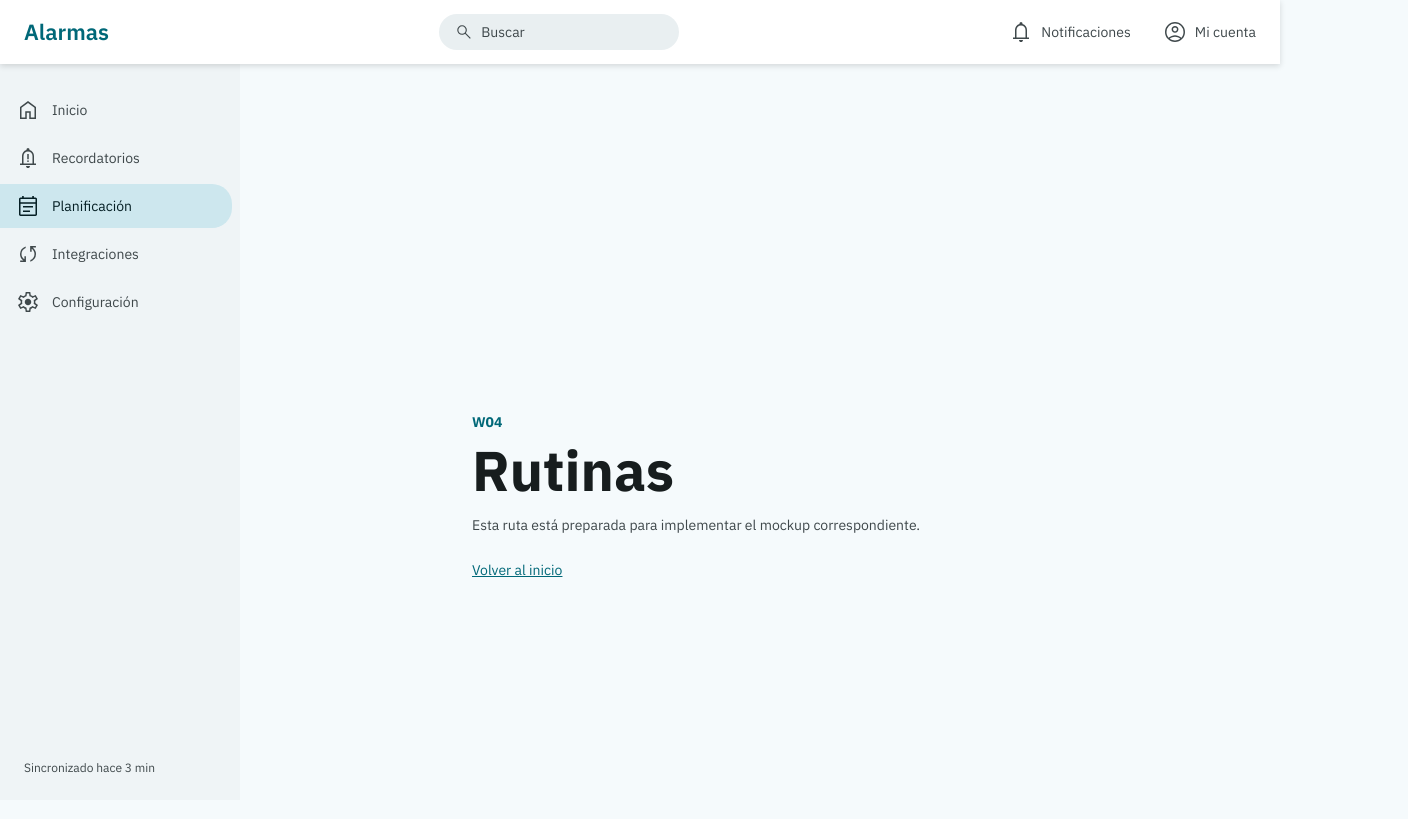
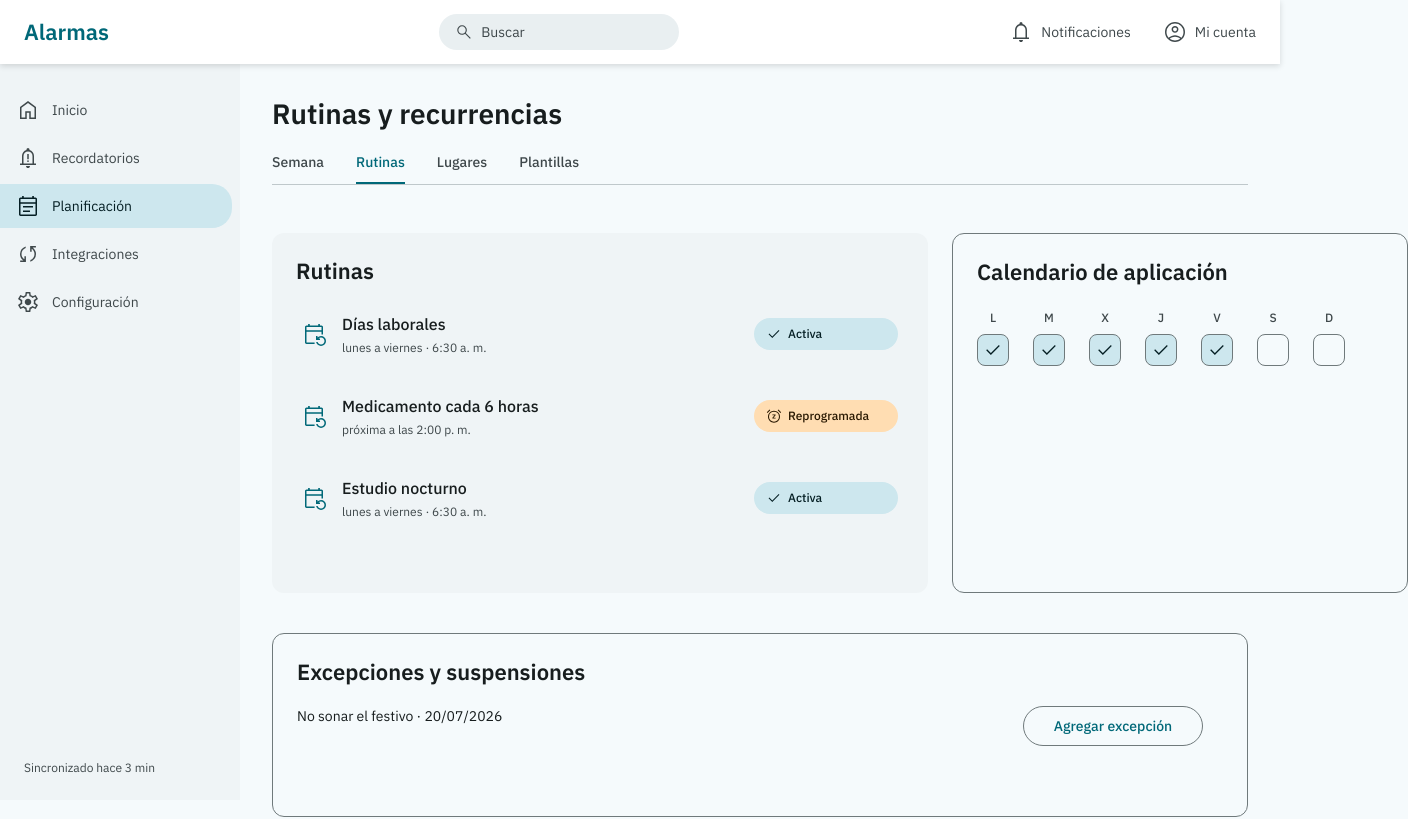
Before and after one commit to OscarGomez-MISO/ux-app-web, a React (Vite) app: page /rutinas in a window 1280 px wide. Shown: the top 819 px of the page, 1408 px wide, since content can reach past the window. Built offline with nearby package versions, Linux system fonts and the light colour scheme.

Commit message:
Pantalla w04

```diff
--- a/src/components/StatusLabel/index.tsx
+++ b/src/components/StatusLabel/index.tsx
@@ -18,7 +18,7 @@ const estados: Record<Estado, { icono: IconName; palabra: string }> = {
   pendiente: { icono: 'schedule', palabra: 'Pendiente' },
   critica: { icono: 'priority_high', palabra: 'Crítica' },
   completada: { icono: 'check', palabra: 'Completada' },
-  reprogramada: { icono: 'event_repeat', palabra: 'Reprogramada' },
+  reprogramada: { icono: 'snooze', palabra: 'Reprogramada' },
   noRealizada: { icono: 'close', palabra: 'No realizada' },
   sinUso: { icono: 'info', palabra: 'Sin uso' },
   sincronizado: { icono: 'check', palabra: 'Sincronizado' },
--- a/src/data/rutinas.js
+++ b/src/data/rutinas.js
@@ -18,5 +18,13 @@ export const titulos = {
   rutinas: 'Rutinas',
   calendario: 'Calendario de aplicación',
   excepciones: 'Excepciones y suspensiones',
+  excepcionAnadida: 'Excepción añadida',
   agregar: 'Agregar excepción',
+  editar: 'Rutina en edición',
+  editarAyuda: 'Los cambios se aplicarán a alertas futuras.',
+  guardar: 'Guardar cambios',
+  eliminar: 'Eliminar esta rutina',
+  vacio: 'Aún no tienes rutinas',
+  vacioAyuda: 'Crea una rutina para repetir alertas sin configurarlas una por una.',
+  nueva: 'Nueva rutina',
 };
--- /dev/null
+++ b/src/screens/w04-routines/RoutinesScreen.module.css
@@ -0,0 +1,207 @@
+/* W04 · Rutinas, recurrencias y excepciones · ESPECIFICACION_WEB.md § 5.4 */
+
+.pantalla {
+  width: 100%;
+  padding-bottom: var(--sp-8);
+}
+
+.subnav {
+  margin-top: var(--sp-2);
+  border-bottom: 1px solid var(--md-sys-color-outline-variant);
+}
+
+.paneles {
+  display: grid;
+  grid-template-columns: 656px 456px;
+  gap: var(--sp-6);
+  margin-top: var(--sp-12);
+}
+
+.listaRutinas,
+.calendario {
+  width: 100%;
+  height: 360px;
+}
+
+.listaRutinas {
+  position: relative;
+  padding: var(--sp-6);
+  background: var(--md-sys-color-surface-container-low);
+}
+
+.filasRutinas {
+  margin-top: var(--sp-2);
+}
+
+.rutina {
+  display: block;
+  width: 100%;
+  color: inherit;
+  text-align: left;
+  border-radius: var(--r-sm);
+}
+
+.rutina:hover {
+  background: var(--md-sys-color-surface-container-high);
+}
+
+.filaRutina {
+  height: 80px;
+  padding: 0;
+  border-bottom: 0;
+  background: transparent !important;
+}
+
+.filaRutina > :first-child {
+  color: var(--md-sys-color-primary);
+}
+
+.filaRutina > :last-child > span {
+  min-width: 144px;
+  justify-content: flex-start;
+}
+
+.estadoActivo > :last-child > span {
+  background: var(--md-sys-color-secondary-container);
+  color: var(--md-sys-color-on-secondary-container);
+}
+
+.eliminar {
+  position: absolute;
+  bottom: var(--sp-3);
+  left: var(--sp-6);
+  height: 40px;
+  padding: 0 var(--sp-2);
+  color: var(--md-sys-color-error);
+  border-radius: var(--r-xl);
+}
+
+.eliminar:hover {
+  background: var(--md-sys-color-error-container);
+}
+
+.calendario {
+  padding: var(--sp-6);
+  background: var(--md-sys-color-surface);
+  border-color: var(--md-sys-color-outline);
+  box-shadow: none;
+}
+
+.dias {
+  display: grid;
+  grid-template-columns: repeat(7, 32px);
+  gap: var(--sp-6);
+  margin-top: var(--sp-6);
+}
+
+.dia {
+  display: flex;
+  flex-direction: column;
+  gap: var(--sp-2);
+  align-items: center;
+  color: var(--md-sys-color-on-surface-variant);
+}
+
+.selectorDia {
+  display: grid;
+  width: 32px;
+  height: 32px;
+  padding: 0;
+  color: var(--md-sys-color-on-secondary-container);
+  border: 1px solid var(--md-sys-color-outline);
+  border-radius: var(--r-sm);
+  place-items: center;
+}
+
+.selectorDia:not(:disabled):hover {
+  background: var(--md-sys-color-surface-container-high);
+}
+
+.selectorDiaActivo,
+.selectorDiaActivo:not(:disabled):hover {
+  background: var(--md-sys-color-secondary-container);
+}
+
+.selectorDia:disabled {
+  cursor: default;
+}
+
+.excepciones {
+  position: relative;
+  width: 100%;
+  height: 184px;
+  margin-top: 40px;
+  padding: var(--sp-6);
+  background: var(--md-sys-color-surface);
+  border-color: var(--md-sys-color-outline);
+  box-shadow: none;
+}
+
+.excepciones p {
+  margin-top: var(--sp-5);
+}
+
+.agregarExcepcion {
+  position: absolute;
+  top: 72px;
+  right: 44px;
+  min-width: 180px;
+}
+
+.avisoEdicion {
+  display: flex;
+  align-items: center;
+  justify-content: space-between;
+  width: 100%;
+  height: 96px;
+  margin-top: var(--sp-8);
+  padding: var(--sp-6);
+  color: var(--md-sys-color-on-secondary-container);
+  background: var(--md-sys-color-secondary-container);
+}
+
+.avisoEdicion p {
+  margin-top: var(--sp-1);
+}
+
+.estadoVacio {
+  display: flex;
+  flex-direction: column;
+  align-items: center;
+  justify-content: center;
+  width: 100%;
+  height: 360px;
+  margin-top: var(--sp-12);
+  color: var(--md-sys-color-on-surface-variant);
+}
+
+.iconoVacio {
+  display: grid;
+  width: 48px;
+  height: 48px;
+  place-items: center;
+  transform: scale(1.5);
+}
+
+.estadoVacio h2 {
+  margin-top: var(--sp-4);
+  color: var(--md-sys-color-on-surface);
+}
+
+.estadoVacio p {
+  margin-top: var(--sp-2);
+}
+
+.estadoVacio a {
+  margin-top: var(--sp-8);
+}
+
+@media (max-width: 1279px) {
+  .paneles {
+    grid-template-columns: minmax(0, 656px) 424px;
+  }
+
+  .dias {
+    gap: var(--sp-5);
+  }
+}
--- a/src/screens/w04-routines/RoutinesScreen.tsx
+++ b/src/screens/w04-routines/RoutinesScreen.tsx
@@ -1,5 +1,173 @@
-import { ScreenPlaceholder } from '../../components/ScreenPlaceholder'
+import { useState } from 'react'
+import { appRoutes } from '../../app/routes'
+import Button from '../../components/Button'
+import Card from '../../components/Card'
+import Icon from '../../components/Icon'
+import ListRow from '../../components/ListRow'
+import SubNav from '../../components/SubNav'
+import type { Estado } from '../../components/StatusLabel'
+import {
+  diasSemana,
+  excepciones,
+  rutinas as rutinasIniciales,
+  titulos as textos,
+} from '../../data/rutinas'
+import { titulos } from '../../data/textos'
+import styles from './RoutinesScreen.module.css'
 
+type Rutina = {
+  titulo: string
+  desc: string
+  estado: Estado
+  dias: number[]
+}
+
+/** W04 · Rutinas, recurrencias y excepciones · ESPECIFICACION_WEB.md § 5.4. */
 export function RoutinesScreen() {
-  return <ScreenPlaceholder code="W04" title="Rutinas" />
+  const [rutinas, setRutinas] = useState<Rutina[]>(rutinasIniciales as Rutina[])
+  const [rutinaEnEdicion, setRutinaEnEdicion] = useState<number | null>(null)
+  const [excepcionAnadida, setExcepcionAnadida] = useState(false)
+
+  const diasActivos = rutinaEnEdicion === null
+    ? rutinas[0]?.dias ?? Array(7).fill(0)
+    : rutinas[rutinaEnEdicion]?.dias ?? Array(7).fill(0)
+
+  const alternarDia = (indiceDia: number) => {
+    if (rutinaEnEdicion === null) return
+
+    setRutinas((actuales) =>
+      actuales.map((rutina, indiceRutina) =>
+        indiceRutina === rutinaEnEdicion
+          ? {
+              ...rutina,
+              dias: rutina.dias.map((activo, indice) =>
+                indice === indiceDia ? Number(!activo) : activo,
+              ),
+            }
+          : rutina,
+      ),
+    )
+  }
+
+  const eliminarRutina = () => {
+    if (rutinaEnEdicion === null) return
+    setRutinas((actuales) =>
+      actuales.filter((_, indice) => indice !== rutinaEnEdicion),
+    )
+    setRutinaEnEdicion(null)
+  }
+
+  return (
+    <main className={styles.pantalla}>
+      <h1 className="headline-medium">{titulos[appRoutes.routines]}</h1>
+
+      <div className={styles.subnav}>
+        <SubNav juego="planificacion" activa="Rutinas" />
+      </div>
+
+      {rutinas.length === 0 ? (
+        <Card tipo="superficie" className={styles.estadoVacio}>
+          <span className={styles.iconoVacio}>
+            <Icon nombre="event_repeat" size={24} />
+          </span>
+          <h2 className="title-large">{textos.vacio}</h2>
+          <p className="body-medium">{textos.vacioAyuda}</p>
+          <Button tipo="primario" icono="add" to={appRoutes.createAlert}>
+            {textos.nueva}
+          </Button>
+        </Card>
+      ) : (
+        <>
+          <div className={styles.paneles}>
+            <Card tipo="superficie" className={styles.listaRutinas}>
+              <h2 className="title-large">{textos.rutinas}</h2>
+              <div className={styles.filasRutinas}>
+                {rutinas.map((rutina, indice) => (
+                  <button
+                    key={rutina.titulo}
+                    type="button"
+                    className={styles.rutina}
+                    aria-pressed={rutinaEnEdicion === indice}
+                    onClick={() => setRutinaEnEdicion(indice)}
+                  >
+                    <ListRow
+                      titulo={rutina.titulo}
+                      desc={rutina.desc}
+                      estado={rutina.estado}
+                      icono="event_repeat"
+                      className={`${styles.filaRutina} ${
+                        rutina.estado === 'activa' ? styles.estadoActivo : ''
+                      }`}
+                    />
+                  </button>
+                ))}
+              </div>
+
+              {rutinaEnEdicion !== null && (
+                <button
+                  type="button"
+                  className={`label-large ${styles.eliminar}`}
+                  onClick={eliminarRutina}
+                >
+                  {textos.eliminar}
+                </button>
+              )}
+            </Card>
+
+            <Card tipo="tarjeta" className={styles.calendario}>
+              <h2 className="title-large">{textos.calendario}</h2>
+              <div className={styles.dias}>
+                {diasSemana.map((dia, indice) => {
+                  const activo = Boolean(diasActivos[indice])
+                  return (
+                    <div key={dia} className={styles.dia}>
+                      <span className="label-medium">{dia}</span>
+                      <button
+                        type="button"
+                        className={`${styles.selectorDia} ${
+                          activo ? styles.selectorDiaActivo : ''
+                        }`}
+                        aria-label={`${dia}: ${activo ? 'activo' : 'inactivo'}`}
+                        aria-pressed={activo}
+                        disabled={rutinaEnEdicion === null}
+                        onClick={() => alternarDia(indice)}
+                      >
+                        {activo && <Icon nombre="check" size={20} />}
+                      </button>
+                    </div>
+                  )
+                })}
+              </div>
+            </Card>
+          </div>
+
+          <Card tipo="tarjeta" className={styles.excepciones}>
+            <h2 className="title-large">
+              {excepcionAnadida ? textos.excepcionAnadida : textos.excepciones}
+            </h2>
+            <p className="body-medium">{excepciones[0].texto}</p>
+            <Button
+              tipo="secundario"
+              className={styles.agregarExcepcion}
+              onClick={() => setExcepcionAnadida(true)}
+            >
+              {textos.agregar}
+            </Button>
+          </Card>
+
+          {rutinaEnEdicion !== null && (
+            <Card tipo="aviso" className={styles.avisoEdicion}>
+              <div>
+                <h2 className="title-medium">{textos.editar}</h2>
+                <p className="body-medium">{textos.editarAyuda}</p>
+              </div>
+              <Button tipo="primario" onClick={() => setRutinaEnEdicion(null)}>
+                {textos.guardar}
+              </Button>
+            </Card>
+          )}
+        </>
+      )}
+    </main>
+  )
 }
```
